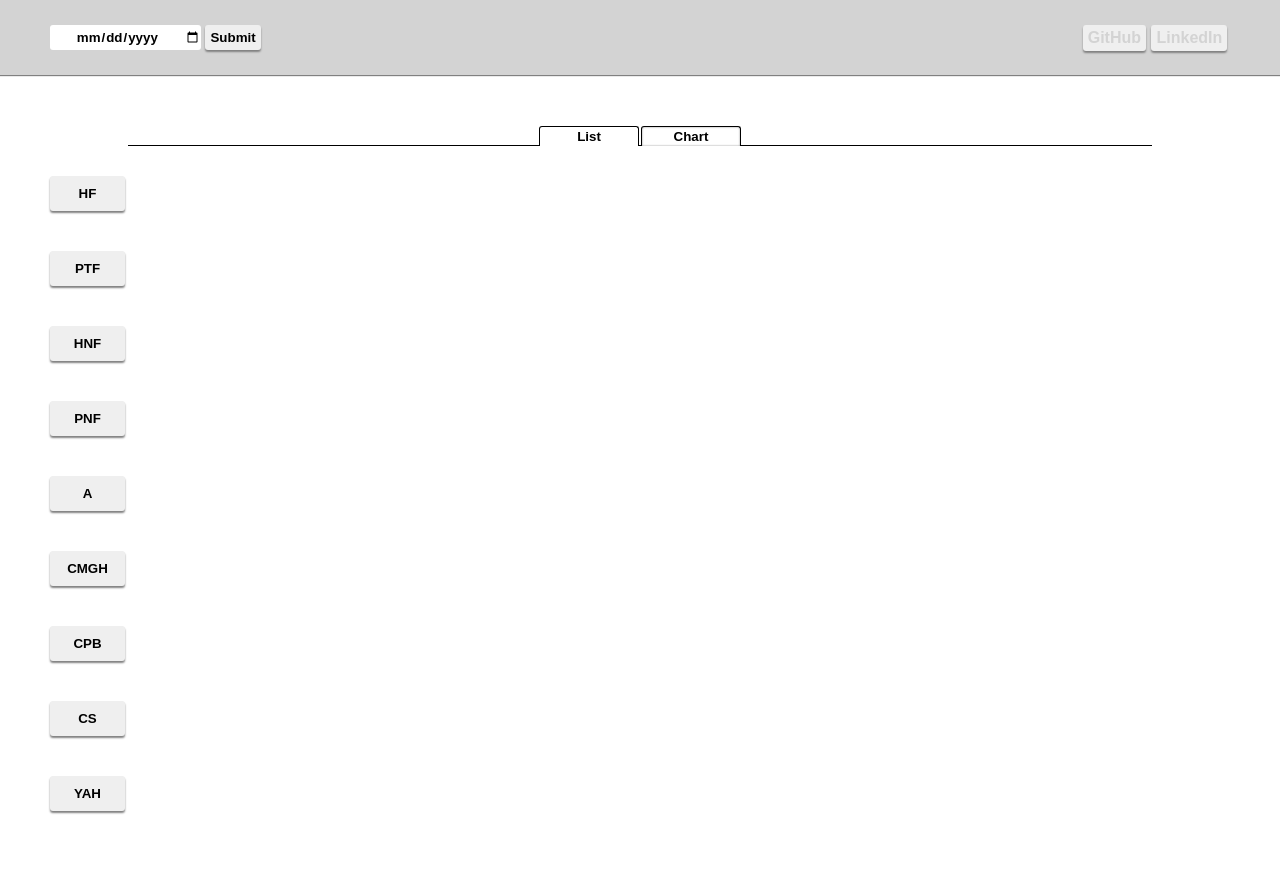
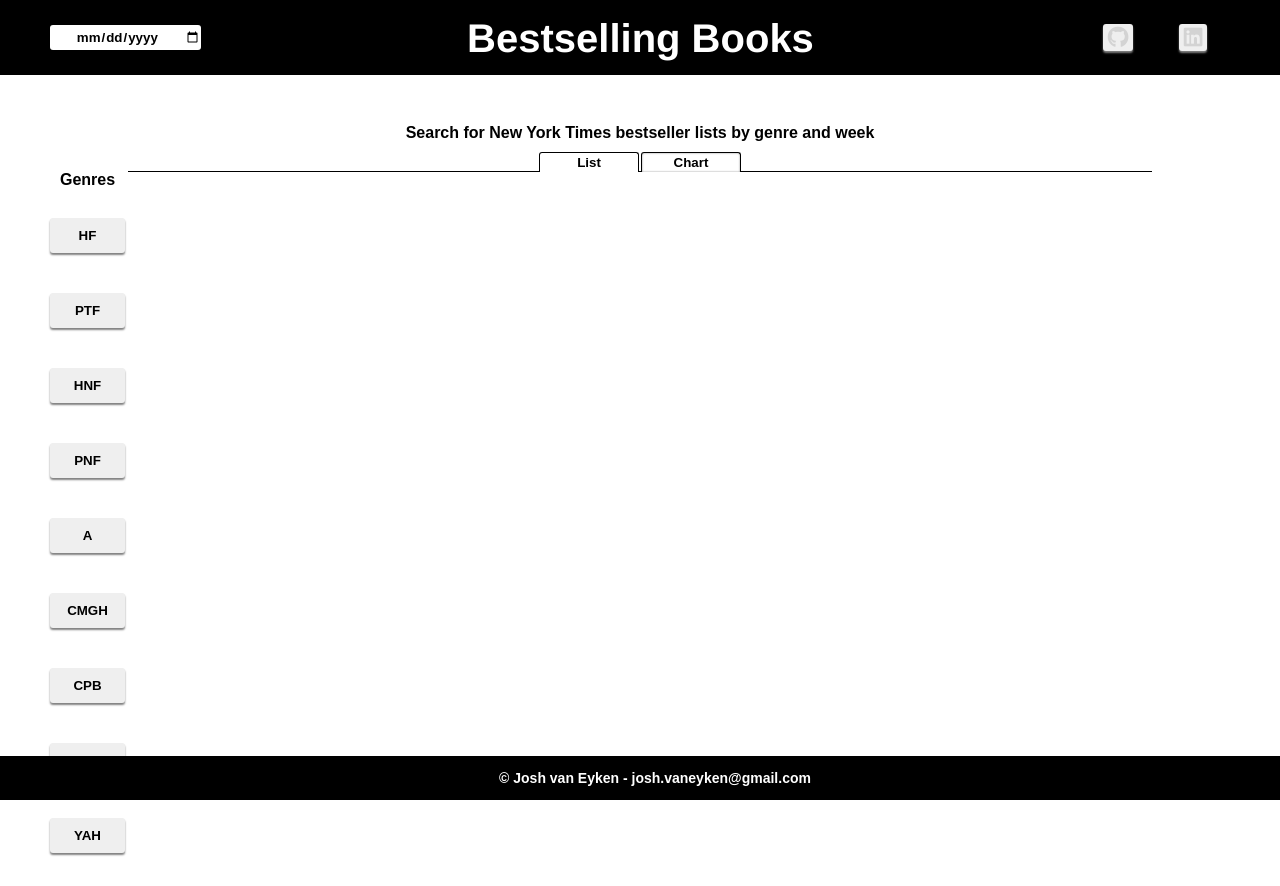
Before and after one commit to jvaneyken/Bestelling-Books, a website built with webpack: page index.html in a window 1280 px wide. Shown: the top 886 px of the page. Built offline with nearby package versions, Linux system fonts and the light colour scheme.

Commit message:
updates to style for presentation

```diff
--- a/index.html
+++ b/index.html
@@ -6,6 +6,11 @@
     <meta name="viewport" content="width=device-width, initial-scale=1.0" />
     <link rel="stylesheet" href="./dist/main.css" />
     <script src="./dist/main.js" defer></script>
+    <link
+      rel="stylesheet"
+      href="https://cdnjs.cloudflare.com/ajax/libs/font-awesome/5.15.3/css/all.min.css"
+    />
+    <link rel="icon" type="image/png" href="./assets/icons8-open-book-30.png" />
     <title>Document</title>
   </head>
   <body>
@@ -17,15 +22,23 @@
           id="search-input"
         /> -->
         <input type="date" id="date-input" />
-        <button type="submit" id="search-button">Submit</button>
+        <!-- <button type="submit" id="search-button">Submit</button> -->
       </div>
+      <h1 id="site-title">Bestselling Books</h1>
       <div id="external-buttons">
-        <a href="https://github.com/jvaneyken">GitHub</a>
+        <a href="https://github.com/jvaneyken"
+          ><i class="fab fa-github fa-lg"></i
+        ></a>
+
         <a href="https://www.linkedin.com/in/josh-van-eyken-0a427888/"
-          >LinkedIn</a
-        >
+          ><i class="fab fa-linkedin fa-lg"></i
+        ></a>
       </div>
     </div>
+
+    <p id="page-description">
+      Search for New York Times bestseller lists by genre and week
+    </p>
 
     <div id="chart-button-container">
       <button id="list-button">List</button>
@@ -33,6 +46,7 @@
     </div>
 
     <div id="main-and-side-container">
+      <h1 id="sidebar-title">Genres</h1>
       <ul id="side-bar">
         <li>
           <button id="hardcover-fiction-button"><span>HF</span></button>
@@ -77,5 +91,9 @@
     <div id="canvas-container">
       <!-- <canvas id="book-chart"></canvas> -->
     </div>
+
+    <footer>
+      <p>&copy; Josh van Eyken - josh.vaneyken@gmail.com</p>
+    </footer>
   </body>
 </html>
--- a/src/index.scss
+++ b/src/index.scss
@@ -5,14 +5,22 @@
     font-family: sans-serif;
 }
 
+
 .nav-container {
     display: flex;
     justify-content: space-between;
     align-items: center;
     height: 75px;
-    background-color: rgb(211, 211, 211);
+    // background-color: rgb(211, 211, 211);
+    background-color: black;
     margin-bottom: 50px;
-    box-shadow: 0px 1px 1px grey;
+    box-shadow: 0px 1px 1px white;
+}
+
+#site-title {
+    font-size: 40px;
+    font-family: Helvetica, sans-serif;
+    color: white;
 }
 
 #search-div {
@@ -40,7 +48,7 @@
 #search-button {
     border-radius: 3px;
     padding: 5px;
-    box-shadow: 0px 2px 2px grey;
+    box-shadow: 0px 2px 2px white;
 }
 
 #external-buttons {
@@ -60,6 +68,11 @@
 
 #external-buttons > a:hover {
     color: black;
+}
+
+#page-description {
+    text-align: center;
+    margin-bottom: 10px;
 }
 
 #chart-button-container {
@@ -111,6 +124,10 @@
 // #main-and-side-containter {
 //     display: flex;
 // }
+
+#sidebar-title {
+    margin-left: 60px;
+}
 
 #side-bar {
     display: inline-block;
@@ -238,6 +255,18 @@ main {
     height: 700px;
 }
 
+footer {
+    position: fixed;
+    bottom: 0;
+    left: 0;
+    width: 100vw;
+    background-color: black;
+    padding: 15px;
+    text-align: center;
+    font-size: 14px;
+    color: white;
+}
+
 .hidden {
     visibility: hidden;
 }
```
Also changed, not shown: README.md, assets/icons8-open-book-30.png (added), dist/main.css, 1 other file.
